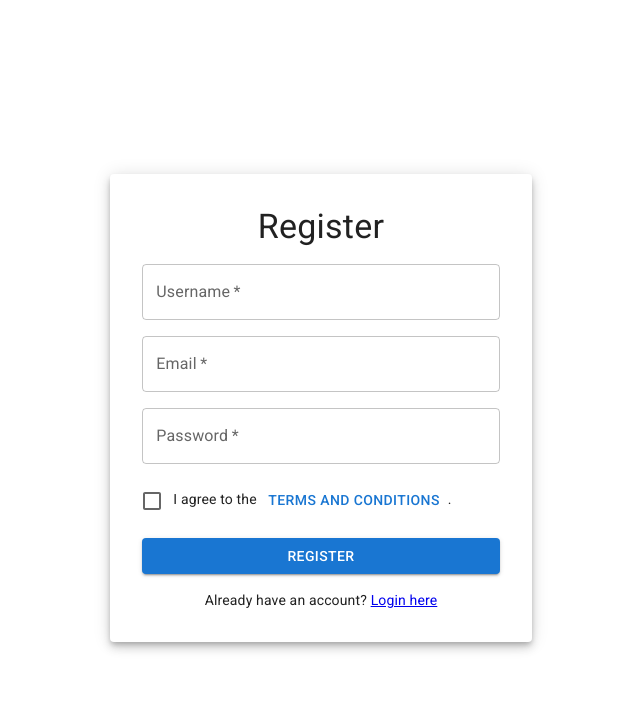
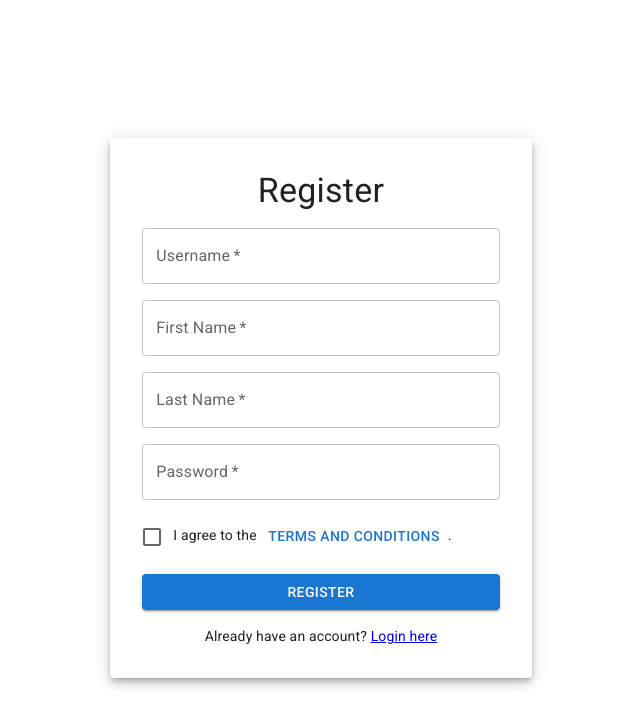
Before and after one commit to josephEncarnacion/new_Complaint_report, a React (Create React App) app in the folder github/nangka-complaint-report-main/: page /register in a window 1280 px wide. Shown: the top 726 px of the page, without its empty margins (319-959 px from the left). Built offline with nearby package versions, Linux system fonts and the light colour scheme; no server answers.

Commit message:
remove the emmail textbox replace with Fname Lname

```diff
--- a/github/nangka-complaint-report-main/dbfiles/dbOperation.js
+++ b/github/nangka-complaint-report-main/dbfiles/dbOperation.js
@@ -60,10 +60,11 @@ async function getUserByUsername(username) {
 async function insertUser(user) {
     try {
         let pool = await sql.connect(config);
-        const query = 'INSERT INTO users (username, email, password) VALUES (@username, @email, @password)';
+        const query = 'INSERT INTO users (username, first_name, last_name, password) VALUES (@username, @firstName, @lastName, @password)';
         await pool.request()
             .input('username', sql.VarChar, user.username)
-            .input('email', sql.VarChar, user.email)
+            .input('firstName', sql.VarChar, user.firstName)
+            .input('lastName', sql.VarChar, user.lastName)
             .input('password', sql.VarChar, user.password)
             .query(query);
         console.log('User inserted successfully.');
--- a/github/nangka-complaint-report-main/src/pages/register.js
+++ b/github/nangka-complaint-report-main/src/pages/register.js
@@ -2,11 +2,12 @@
 import React, { useState } from 'react';
 import { Grid, TextField, Button, Typography, Paper, Box, Checkbox, FormControlLabel, Dialog, DialogActions, DialogContent, DialogContentText, DialogTitle } from '@mui/material';
 import { Link } from 'react-router-dom';
-import { validateEmail, validatePassword } from '../utils/validation'; // Ensure validation.js exists
+import {  validatePassword } from '../utils/validation'; // Ensure validation.js exists
 
 function Register() {
   const [username, setUsername] = useState('');
-  const [email, setEmail] = useState('');
+  const [firstName, setFirstName] = useState('');
+  const [lastName, setLastName] = useState('');
   const [password, setPassword] = useState('');
   const [agreeTerms, setAgreeTerms] = useState(false);
   const [error, setError] = useState('');
@@ -16,10 +17,6 @@ function Register() {
     event.preventDefault();
 
     // Input validation
-    if (!validateEmail(email)) {
-      setError('Please enter a valid email address.');
-      return;
-    }
     if (!validatePassword(password)) {
       setError('Password must be at least 8 characters long, include an uppercase letter, a number, and a special character.');
       return;
@@ -33,7 +30,7 @@ function Register() {
       const response = await fetch('/register', {
         method: 'POST',
         headers: { 'Content-Type': 'application/json' },
-        body: JSON.stringify({ username, email, password }),
+        body: JSON.stringify({ username, firstName, lastName, password }),
       });
 
       const data = await response.json();
@@ -41,6 +38,9 @@ function Register() {
         window.location.href = '/login';
       } else {
         setError('Registration failed. Please try again.');
+      }
+      if (data.message === 'Username already exists.') {
+        setError('The username is already taken. Please choose another one.');
       }
     } catch (error) {
       console.error('Error registering:', error);
@@ -81,9 +81,18 @@ function Register() {
               </Grid>
               <Grid item xs={12}>
                 <TextField
-                  label="Email"
-                  value={email}
-                  onChange={(event) => setEmail(event.target.value)}
+                  label="First Name"
+                  value={firstName}
+                  onChange={(event) => setFirstName(event.target.value)}
+                  fullWidth
+                  required
+                />
+              </Grid>
+              <Grid item xs={12}>
+                <TextField
+                  label="Last Name"
+                  value={lastName}
+                  onChange={(event) => setLastName(event.target.value)}
                   fullWidth
                   required
                 />
--- a/github/nangka-complaint-report-main/src/utils/validation.js
+++ b/github/nangka-complaint-report-main/src/utils/validation.js
@@ -1,10 +1,5 @@
 // src/utils/validation.js
 
-// Function to validate email format
-export const validateEmail = (email) => {
-    const emailRegex = /^[^\s@]+@[^\s@]+\.[^\s@]+$/;
-    return emailRegex.test(email);
-  };
 
   // Function to validate password strength
   export const validatePassword = (password) => {
```
Also changed, not shown: github/nangka-complaint-report-main/server.js (+11 -17 lines).
